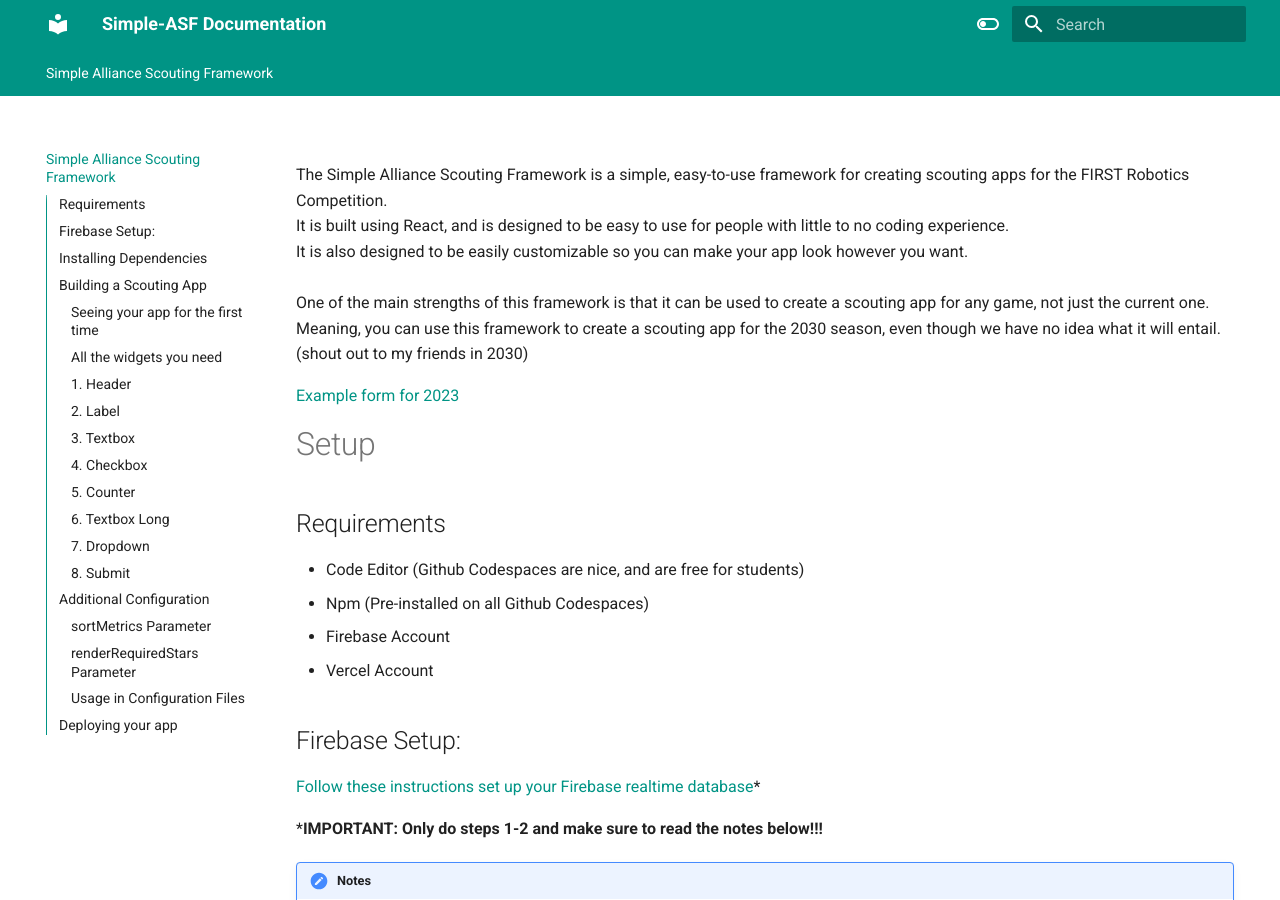
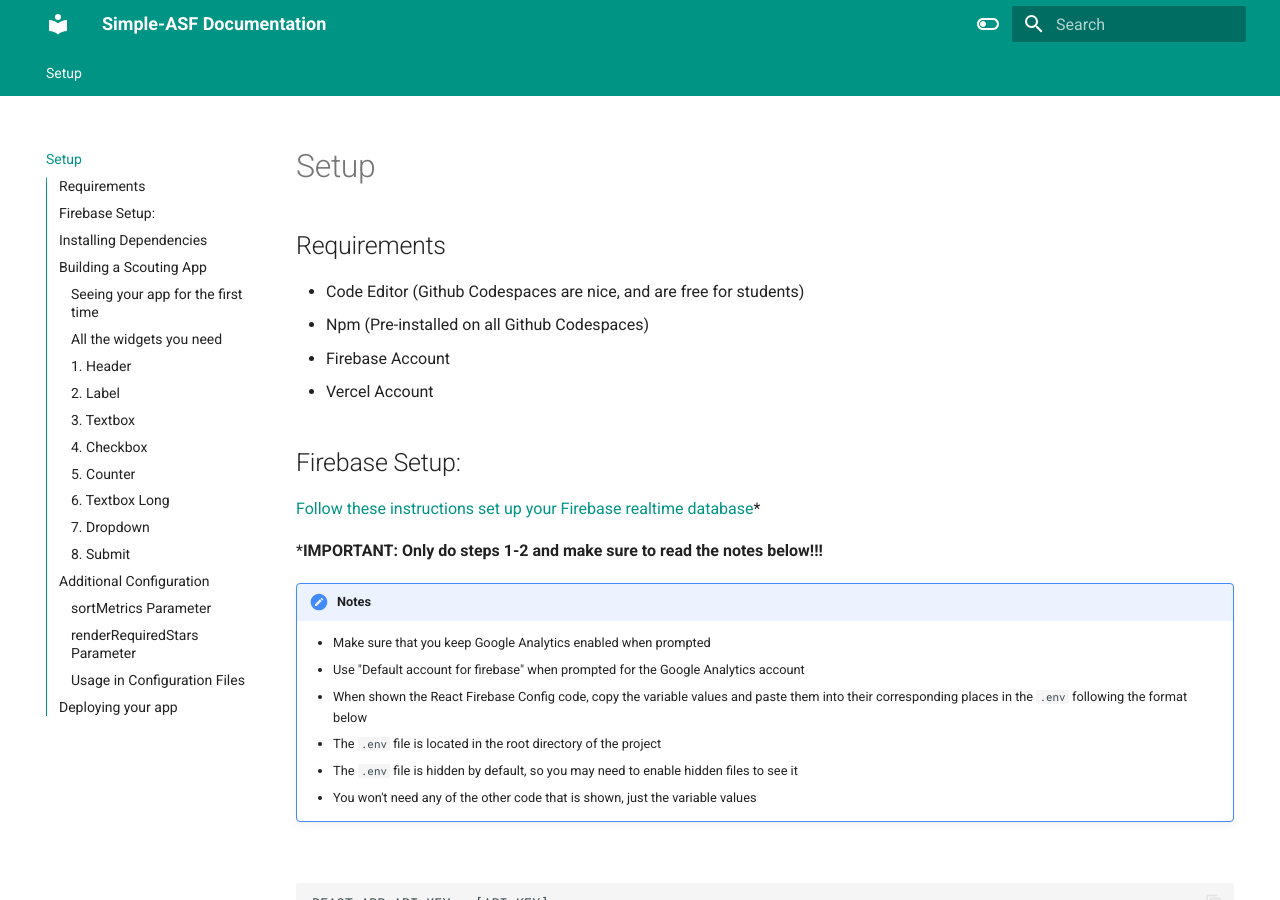
Before and after one commit to PatribotsProgramming/ScoutingBackend2024-Vercel, an MkDocs documentation site: the page built from docs/index.md, in a window 1280 px wide and 900 px high. Built offline with MkDocs 1.6.1 and Material for MkDocs 9.7.7, drawn with Linux system fonts in a browser that asks for light colours.

Commit message:
Remove description

```diff
--- a/docs/index.md
+++ b/docs/index.md
@@ -1,15 +1,3 @@
-title: Simple Alliance Scouting Framework
-
-The Simple Alliance Scouting Framework is a simple, easy-to-use framework for creating scouting apps for the FIRST Robotics Competition. <br />
-It is built using React, and is designed to be easy to use for people with little to no coding experience. <br />
-It is also designed to be easily customizable so you can make your app look however you want. <br />
-<br/>
-One of the main strengths of this framework is that it can be used to create a scouting app for any game, not just the current one. <br />
-Meaning, you can use this framework to create a scouting app for the 2030 season, even though we have no idea what it will entail. (shout out to my friends in 2030)
-
-[Example form for 2023](https://simple-asf.vercel.app/)
-
-
 # Setup
 
 ## Requirements
```
